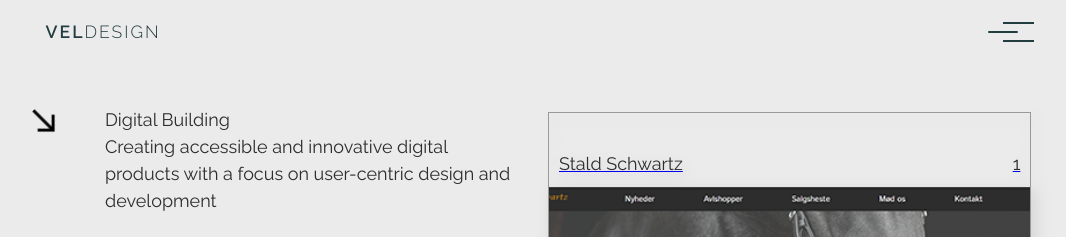
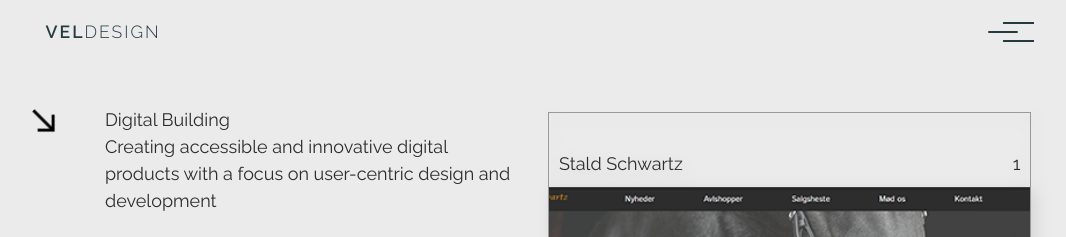
Before and after one commit to Enebye91/MyPortefolio, a React (Vite) app: page /portfolio in a window 1280 px wide. Shown: the top 237 px of the page, without its empty margins (108-1174 px from the left). Built offline with nearby package versions, Linux system fonts and the light colour scheme; the HTML template or start-up script is replaced by a standard one.

Commit message:
Portfolio Link

```diff
--- a/src/App.jsx
+++ b/src/App.jsx
@@ -2,7 +2,6 @@ import { Navigate, Route, Routes } from "react-router-dom";
 import About from "./Pages/AboutPage";
 import LandingPage from "./Pages/LandingPage";
 import Portfolio from "./Pages/PortfolioPage";
-// import Contact from "../Pages/Contact";
 import Cases from "./Pages/CasesPage";
 import "./App.css";
 
@@ -14,7 +13,6 @@ function App() {
         <Route path="/about" element={<About />} />
         <Route path="/portfolio" element={<Portfolio />} />
         <Route path="/casesPage" element={<Cases />} />
-        {/* <Route path="/contact" element={<Contact />} /> */}
         <Route path="*" element={<Navigate to="/" />} />
       </Routes>
     </>
--- a/src/Pages/PortfolioPage.jsx
+++ b/src/Pages/PortfolioPage.jsx
@@ -26,7 +26,7 @@ export default function Portfolio() {
         boxes.push(
           <div className="box" key={index}>
             {/* Kasse med første tekst */}
-            <Link to="/CasesPage">
+            <Link to="/CasesPage" className="Link">
               <div className="inner_box text-box">
                 <span className="first-text">{text1}</span>
                 <span className="second-text">{text2}</span>
--- a/src/assets/PortfolioPage.css
+++ b/src/assets/PortfolioPage.css
@@ -1,4 +1,4 @@
-.link-style {
+.Link {
   text-decoration: none;
 }
 
```
